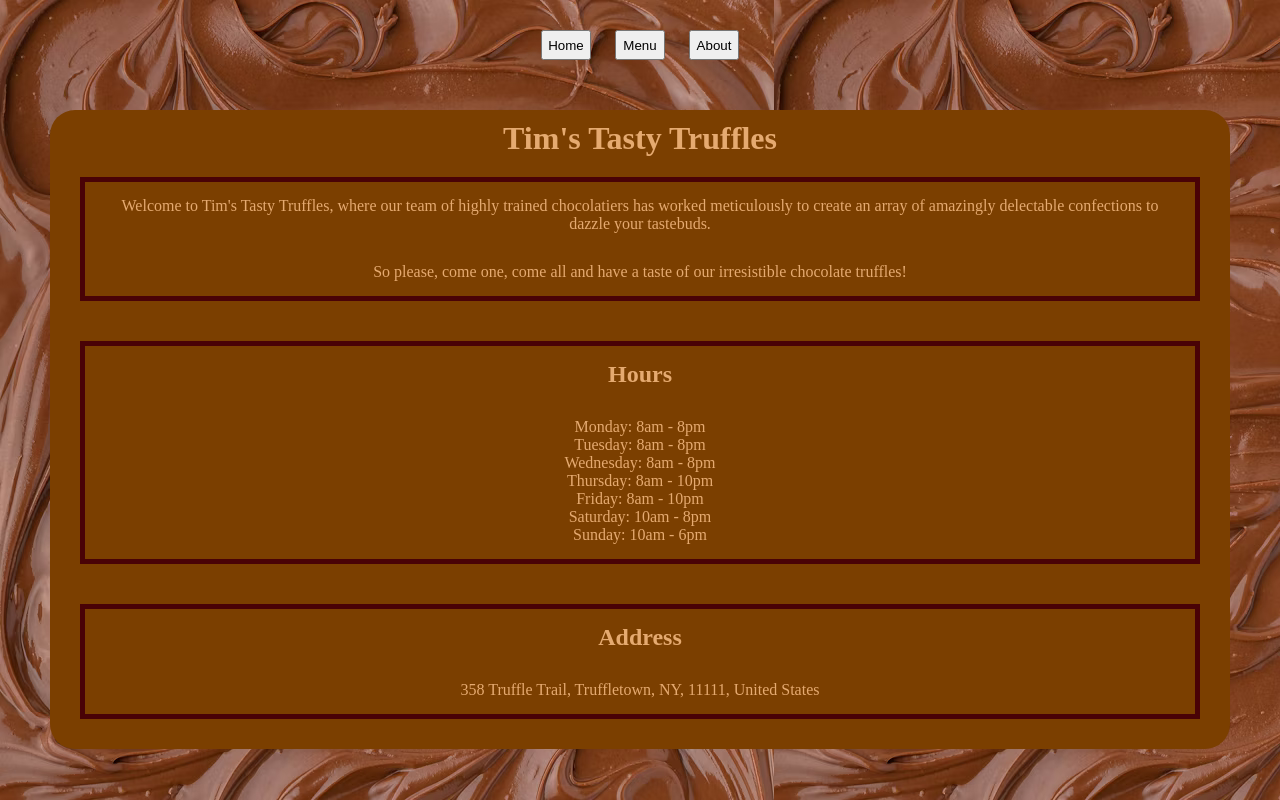
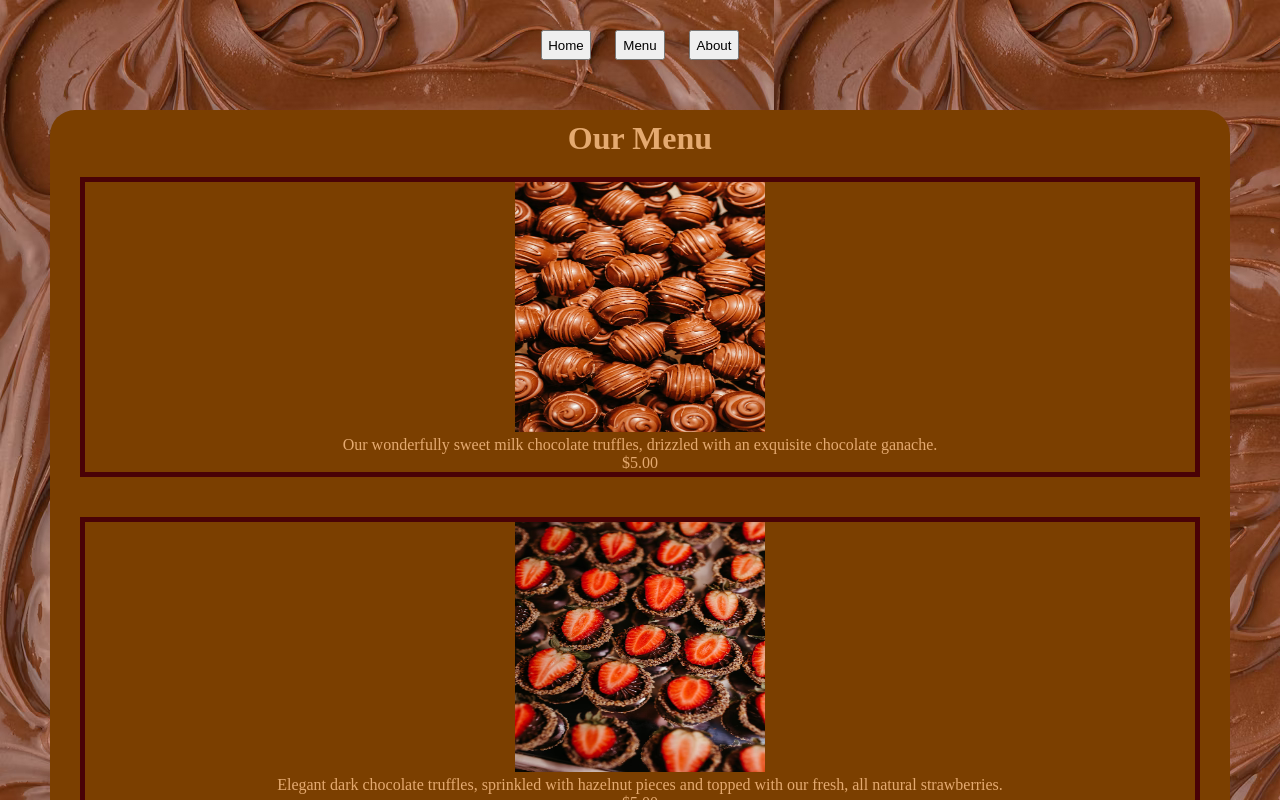
Before and after one commit to TimothyMoralesLopez/restaurant-page, a website built with webpack: page src/template.html in a window 1280 px wide. Both pictures are taken after a click on the button "Menu". Shown: the top 800 px of the page. Built offline with nearby package versions, Linux system fonts and the light colour scheme.

Commit message:
Finalize the menu page
I've added the onclick functions to each of the buttons.
I've completed the home and menu button tabs.
Also added the necessary images to the src folder.

```diff
--- a/src/empty.js
+++ b/src/empty.js
@@ -1,6 +1,6 @@
-function emptyContent() {
+function emptyPage() {
     const contentDiv = document.querySelector("#content");
     contentDiv.textContent = "";
 }
 
-export { emptyContent };
+export { emptyPage };
--- a/src/index.js
+++ b/src/index.js
@@ -1,5 +1,23 @@
 import "./styles.css";
-import { initialPageLoad } from "./initial.js";
-import { emptyContent } from "./empty.js";
+import { loadInitialPage } from "./initial.js";
+import { emptyPage } from "./empty.js";
+import { loadMenuPage } from "./menu.js";
 
-initialPageLoad();
+const homeButton = document.querySelector(".home-button");
+homeButton.addEventListener("click", () => {
+    emptyPage();
+    loadInitialPage();
+});
+
+const menuButton = document.querySelector(".menu-button");
+menuButton.addEventListener("click", () => {
+    emptyPage();
+    loadMenuPage();
+});
+
+const aboutButton = document.querySelector(".about-button");
+aboutButton.addEventListener("click", () => {
+    emptyPage();
+});
+
+loadInitialPage();
--- a/src/initial.js
+++ b/src/initial.js
@@ -1,4 +1,4 @@
-function initialPageLoad() {
+function loadInitialPage() {
     const contentDiv = document.querySelector("#content");
 
     const homeDiv = document.createElement("div");
@@ -65,4 +65,4 @@ function initialPageLoad() {
     contentDiv.append(homeDiv);
 }
 
-export { initialPageLoad };
+export { loadInitialPage };
--- /dev/null
+++ b/src/menu.js
@@ -0,0 +1,58 @@
+import milkChocolateTrufflesImage from "./milk-chocolate-truffles.jpg";
+import strawberryChocolateTrufflesImage from "./strawberry-chocolate-truffles.jpg";
+import raspberryChocolateTrufflesImage from "./raspberry-chocolate-truffles.jpg";
+
+function loadMenuPage() {
+    const contentDiv = document.querySelector("#content");
+
+    const menuDiv = document.createElement("div");
+    menuDiv.classList.add("menu-div");
+
+    const menuHeading = document.createElement("h1");
+    menuHeading.textContent = "Our Menu";
+
+    const milkChocolateDiv = document.createElement("div");
+    milkChocolateDiv.classList.add("milk-chocolate-div");
+
+    const milkChocolateImage = document.createElement("img");
+    milkChocolateImage.src = milkChocolateTrufflesImage;
+
+    const milkChocolatePara = document.createElement("p");
+    milkChocolatePara.textContent = "Our wonderfully sweet milk chocolate truffles, drizzled with an exquisite chocolate ganache.";
+    const milkChocolatePrice = document.createElement("p");
+    milkChocolatePrice.textContent = "$5.00";
+
+    milkChocolateDiv.append(milkChocolateImage, milkChocolatePara, milkChocolatePrice);
+
+    const strawberryChocolateDiv = document.createElement("div");
+    strawberryChocolateDiv.classList.add("strawberry-chocolate-div");
+
+    const strawberryChocolateImage = document.createElement("img");
+    strawberryChocolateImage.src = strawberryChocolateTrufflesImage;
+
+    const strawberryChocolatePara = document.createElement("p");
+    strawberryChocolatePara.textContent = "Elegant dark chocolate truffles, sprinkled with hazelnut pieces and topped with our fresh, all natural strawberries.";
+    const strawberryChocolatePrice = document.createElement("p");
+    strawberryChocolatePrice.textContent = "$5.00";
+
+    strawberryChocolateDiv.append(strawberryChocolateImage, strawberryChocolatePara, strawberryChocolatePrice);
+
+    const raspberryChocolateDiv = document.createElement("div");
+    raspberryChocolateDiv.classList.add("raspberry-chocolate-div");
+
+    const raspberryChocolateImage = document.createElement("img");
+    raspberryChocolateImage.src = raspberryChocolateTrufflesImage;
+
+    const raspberryChocolatePara = document.createElement("p");
+    raspberryChocolatePara.textContent = "Rich dairy-free dark chocolate truffles with a candied raspberry inside and complete with pink icing on top.";
+    const raspberryChocolatePrice = document.createElement("p");
+    raspberryChocolatePrice.textContent = "$5.00";
+
+    raspberryChocolateDiv.append(raspberryChocolateImage, raspberryChocolatePara, raspberryChocolatePrice);
+
+    menuDiv.append(menuHeading, milkChocolateDiv, strawberryChocolateDiv, raspberryChocolateDiv);
+
+    contentDiv.append(menuDiv);
+}
+
+export { loadMenuPage };
--- a/src/styles.css
+++ b/src/styles.css
@@ -7,7 +7,7 @@
 body {
     color: #E5AA70;
     text-align: center;
-    background-image: url(./chocolate-background.png);
+    background-image: url(./chocolate-background.jpg);
 }
 
 nav {
@@ -20,22 +20,19 @@ nav > button {
     width: 50px;
 }
 
-.home-div > div {
-    border: 5px solid #490206;
-    padding:0px;
-    margin: 20px;
-}
-
-#content {
-}
-
-.home-div {
+.home-div, .menu-div, .about-div {
     border-radius: 25px;
     background-color: #7B3F00;
     padding:10px;
     margin: 20px 50px;
     display: flex;
     flex-direction: column;
+}
+
+.home-div > div {
+    border: 5px solid #490206;
+    padding:0px;
+    margin: 20px;
 }
 
 .info-div > p {
@@ -54,3 +51,14 @@ h2 {
 .address-div > p {
     padding:15px;
 }
+
+img {
+    height:250px;
+    width:250px;
+}
+
+.menu-div > div {
+    border: 5px solid #490206;
+    padding:0px;
+    margin: 20px;
+}
```
Also changed, not shown: src/template.html (+0 -26 lines), README.md, src/chocolate-alt-background.png (deleted), src/chocolate-background.jpg (added), src/chocolate-background.png (deleted), src/milk-chocolate-truffles.jpg (added), src/raspberry-chocolate-truffles.jpg (added), src/strawberry-chocolate-truffles.jpg (added).
